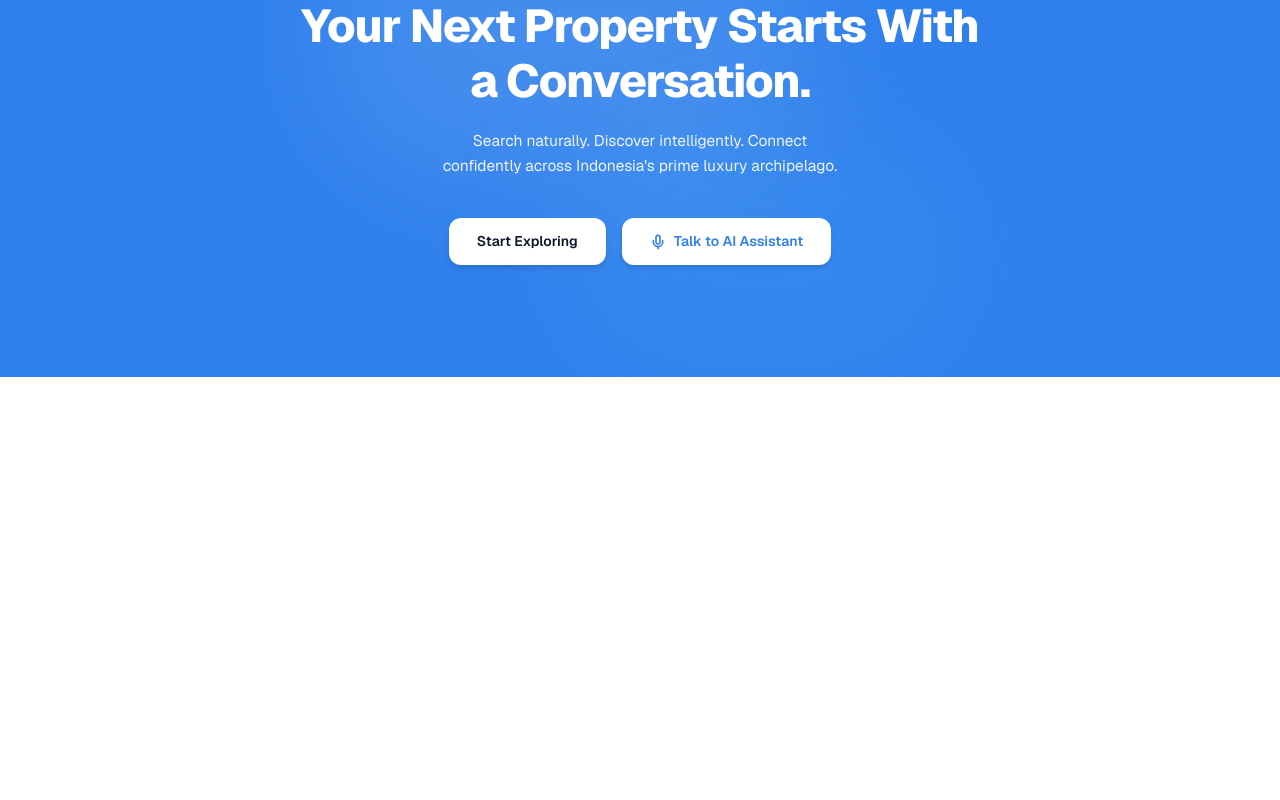
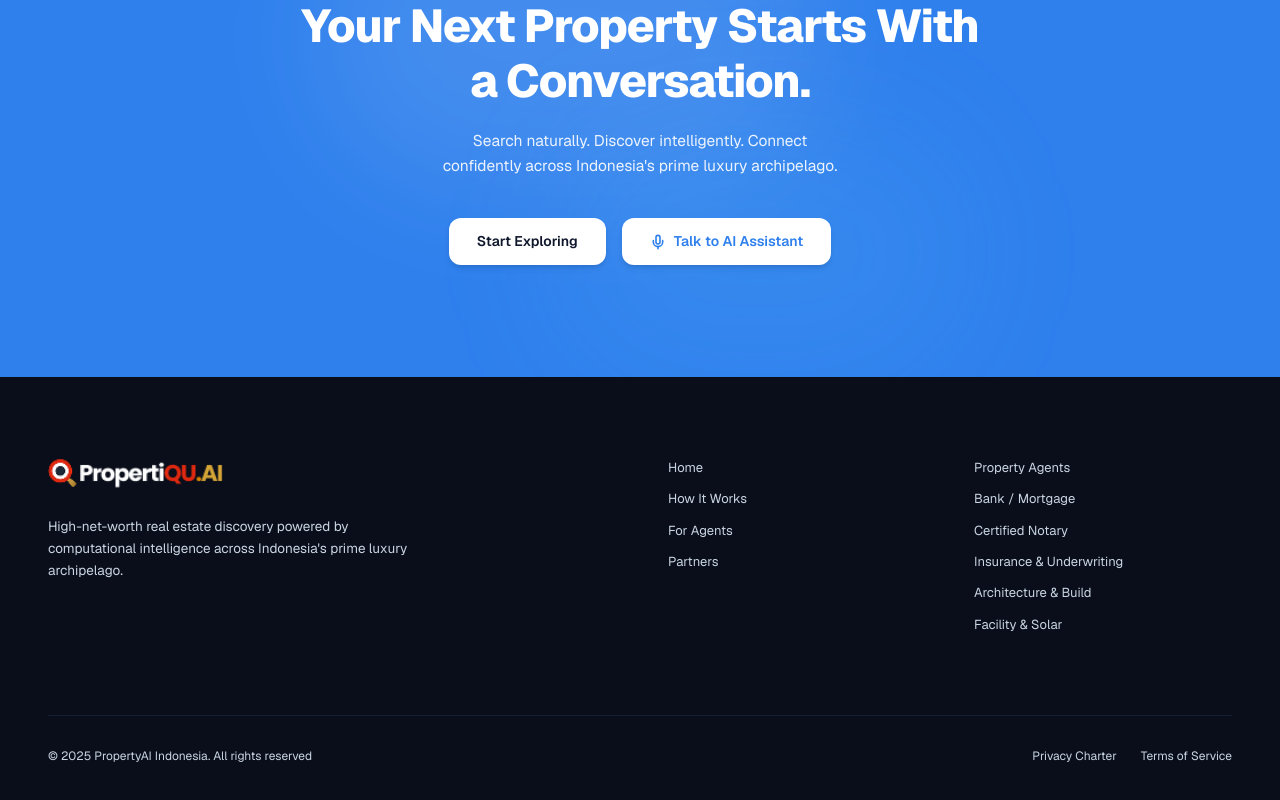
Before and after one commit to shahidulshohid/kim18manu, a Next.js app: page / in a window 1280 px wide. Shown: the part 6870-7670 px from the top of the page. Before the commit the page ends 7247 px from the top, so only its background shows below. Built offline with nearby package versions, Linux system fonts and the light colour scheme.

Commit message:
feat: add landing page components, footer, and home page layout

```diff
--- a/app/page.tsx
+++ b/app/page.tsx
@@ -6,6 +6,7 @@ import InstitutionalNetwork from "@/components/landingPage/InstitutionalNetwork"
 import HarmonizedOperations from "@/components/landingPage/HarmonizedOperations";
 import ComplianceStandards from "@/components/landingPage/ComplianceStandards";
 import CallToAction from "@/components/landingPage/CallToAction";
+import Footer from "@/components/landingPage/Footer";
 
 export default function Home() {
   return (
@@ -18,6 +19,7 @@ export default function Home() {
       <HarmonizedOperations />
       <ComplianceStandards />
       <CallToAction />
+      <Footer />
     </main>
   );
 }
--- /dev/null
+++ b/components/landingPage/Footer.tsx
@@ -0,0 +1,111 @@
+"use client";
+
+import React from "react";
+import Image from "next/image";
+
+export default function Footer() {
+  const institutionalLinks = [
+    { name: "Home", href: "#" },
+    { name: "How It Works", href: "#how-it-works" },
+    { name: "For Agents", href: "#" },
+    { name: "Partners", href: "#" },
+  ];
+
+  const ecosystemLinks = [
+    { name: "Property Agents", href: "#" },
+    { name: "Bank / Mortgage", href: "#" },
+    { name: "Certified Notary", href: "#" },
+    { name: "Insurance & Underwriting", href: "#" },
+    { name: "Architecture & Build", href: "#" },
+    { name: "Facility & Solar", href: "#" },
+  ];
+
+  return (
+    <footer className="relative w-full bg-[#090e1a] text-slate-300 pt-16 sm:pt-20 pb-12 overflow-hidden font-sans">
+      <div className="max-w-[1440px] mx-auto px-4 sm:px-8 lg:px-12">
+        {/* Main Footer Grid */}
+        <div className="grid grid-cols-1 md:grid-cols-12 gap-10 lg:gap-14">
+          {/* Left Column: Brand Logo & Tagline */}
+          <div className="md:col-span-6 lg:col-span-6 flex flex-col justify-between">
+            <div>
+              {/* Logo */}
+              <a href="#" className="inline-flex items-center gap-2 group transition-opacity hover:opacity-90">
+                <Image
+                  src="/logo-white.png"
+                  alt="PropertiQU.AI Logo"
+                  width={154}
+                  height={28}
+                  className="h-7 sm:h-8 w-auto object-contain"
+                />
+              </a>
+
+              {/* Tagline */}
+              <p className="mt-5 text-slate-300 text-xs sm:text-[13.5px] leading-relaxed max-w-sm font-normal">
+                High-net-worth real estate discovery powered by
+                computational intelligence across Indonesia&apos;s
+                prime luxury archipelago.
+              </p>
+            </div>
+          </div>
+
+          {/* Right Columns: Nav Links */}
+          <div className="md:col-span-6 lg:col-span-6 grid grid-cols-1 sm:grid-cols-2 gap-8 lg:gap-12">
+            {/* Column 1: Institutional */}
+            <div>
+              <ul className="space-y-2.5">
+                {institutionalLinks.map((item) => (
+                  <li key={item.name}>
+                    <a
+                      href={item.href}
+                      className="text-xs sm:text-[13px] text-slate-300 hover:text-white transition-colors duration-200 block py-0.5"
+                    >
+                      {item.name}
+                    </a>
+                  </li>
+                ))}
+              </ul>
+            </div>
+
+            {/* Column 2: Ecosystem */}
+            <div>
+              <ul className="space-y-2.5">
+                {ecosystemLinks.map((item) => (
+                  <li key={item.name}>
+                    <a
+                      href={item.href}
+                      className="text-xs sm:text-[13px] text-slate-300 hover:text-white transition-colors duration-200 block py-0.5"
+                    >
+                      {item.name}
+                    </a>
+                  </li>
+                ))}
+              </ul>
+            </div>
+          </div>
+        </div>
+
+        {/* Bottom Legal / Copyright Bar */}
+        <div className="mt-14 sm:mt-20 pt-8 border-t border-slate-800/60 flex flex-col sm:flex-row items-center justify-between gap-4 text-xs text-slate-300">
+          <p className="font-normal text-center sm:text-left text-slate-300">
+            © 2025 PropertyAI Indonesia. All rights reserved
+          </p>
+
+          <div className="flex items-center gap-6">
+            <a
+              href="#privacy"
+              className="text-slate-300 hover:text-white transition-colors duration-200"
+            >
+              Privacy Charter
+            </a>
+            <a
+              href="#terms"
+              className="text-slate-300 hover:text-white transition-colors duration-200"
+            >
+              Terms of Service
+            </a>
+          </div>
+        </div>
+      </div>
+    </footer>
+  );
+}
--- a/components/landingPage/index.ts
+++ b/components/landingPage/index.ts
@@ -7,4 +7,5 @@ export { default as InstitutionalNetwork } from "./InstitutionalNetwork";
 export { default as HarmonizedOperations } from "./HarmonizedOperations";
 export { default as ComplianceStandards } from "./ComplianceStandards";
 export { default as CallToAction } from "./CallToAction";
+export { default as Footer } from "./Footer";
 export { default } from "./BannerPage";
```
Also changed, not shown: public/logo-white.png (added).
